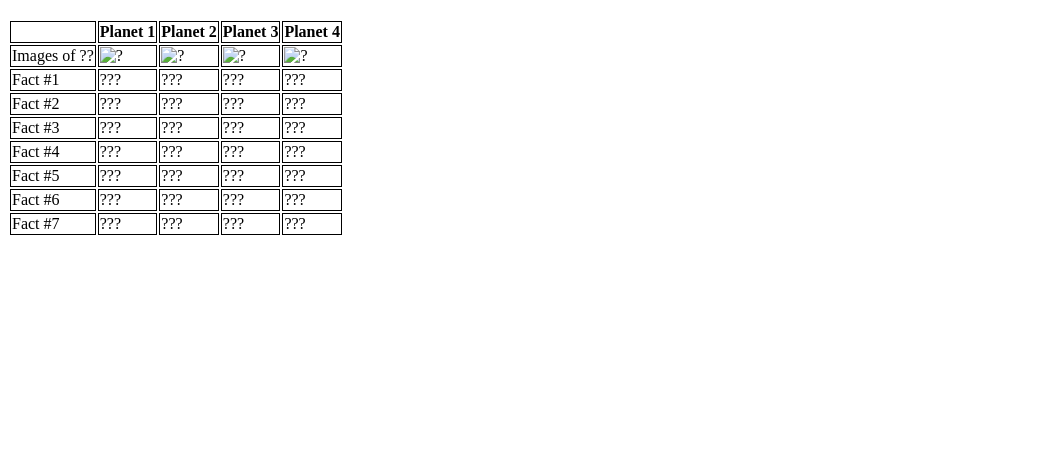
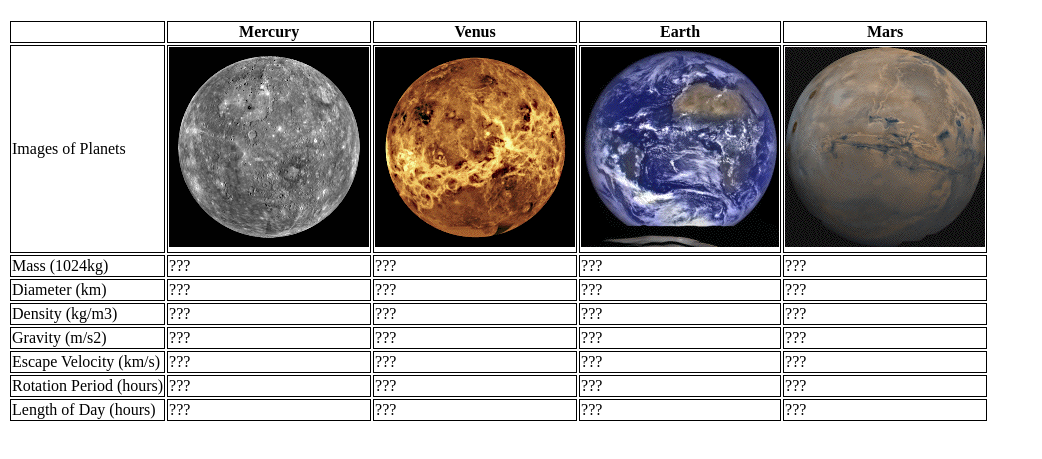
Before and after one commit to JamalSmallzz/webdev_lab7, a plain HTML site: page index.html in a window 1280 px wide. Shown: the part 61-520 px from the top of the page, without its empty margins (0-1042 px from the left). Drawn offline with Linux system fonts and the light colour scheme.

Commit message:
added some stuff

```diff
--- a/index.html
+++ b/index.html
@@ -2,7 +2,7 @@
 <html lang="en">
 <head>
   <meta charset="utf-8">
-  <title>Your Title Here</title>
+  <title>HTML Datatable</title>
   <link rel="stylesheet" href="css/style.css">
 </head>
 <body>
@@ -10,62 +10,62 @@
   <table id="planets">
     <tr>
       <th></th>
-      <th>Planet 1</th>
-      <th>Planet 2</th>
-      <th>Planet 3</th>
-      <th>Planet 4</th>
+      <th>Mercury</th>
+      <th>Venus</th>
+      <th>Earth</th>
+      <th>Mars</th>
     </tr>
     <tr>
-      <td>Images of ??</td>
-      <td><img src="images/planet_1.png" alt="?"></td>
-      <td><img src="images/planet_2.png" alt="?"></td>
-      <td><img src="images/planet_3.png" alt="?"></td>
-      <td><img src="images/planet_4.png" alt="?"></td>
+      <td>Images of Planets</td>
+      <td><img src="images/mercury.png" alt="?"></td>
+      <td><img src="images/venus.png" alt="?"></td>
+      <td><img src="images/earth.png" alt="?"></td>
+      <td><img src="images/mars.png" alt="?"></td>
     </tr>
     <tr>
-      <td>Fact #1</td>
+      <td>Mass (1024kg)</td>
       <td>???</td>
       <td>???</td>
       <td>???</td>
       <td>???</td>
     </tr>
     <tr>
-      <td>Fact #2</td>
+      <td>Diameter (km)</td>
       <td>???</td>
       <td>???</td>
       <td>???</td>
       <td>???</td>
     </tr>
     <tr>
-      <td>Fact #3</td>
+      <td>Density (kg/m3)</td>
       <td>???</td>
       <td>???</td>
       <td>???</td>
       <td>???</td>
     </tr>
     <tr>
-      <td>Fact #4</td>
+      <td>Gravity (m/s2)</td>
       <td>???</td>
       <td>???</td>
       <td>???</td>
       <td>???</td>
     </tr>
     <tr>
-      <td>Fact #5</td>
+      <td>Escape Velocity (km/s)</td>
       <td>???</td>
       <td>???</td>
       <td>???</td>
       <td>???</td>
     </tr>
     <tr>
-      <td>Fact #6</td>
+      <td>Rotation Period (hours)</td>
       <td>???</td>
       <td>???</td>
       <td>???</td>
       <td>???</td>
     </tr>
     <tr>
-      <td>Fact #7</td>
+      <td>Length of Day (hours)</td>
       <td>???</td>
       <td>???</td>
       <td>???</td>
```
Also changed, not shown: images/earth.png (added), images/mars.png (added), images/mercury.png (added), images/venus.png (added).
